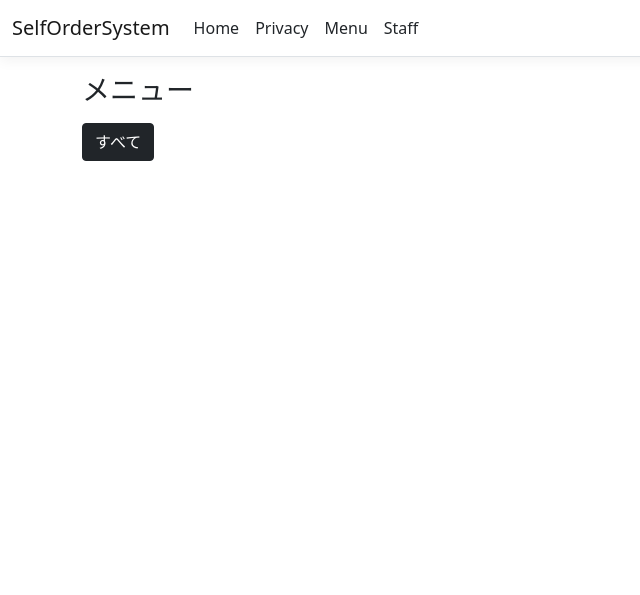
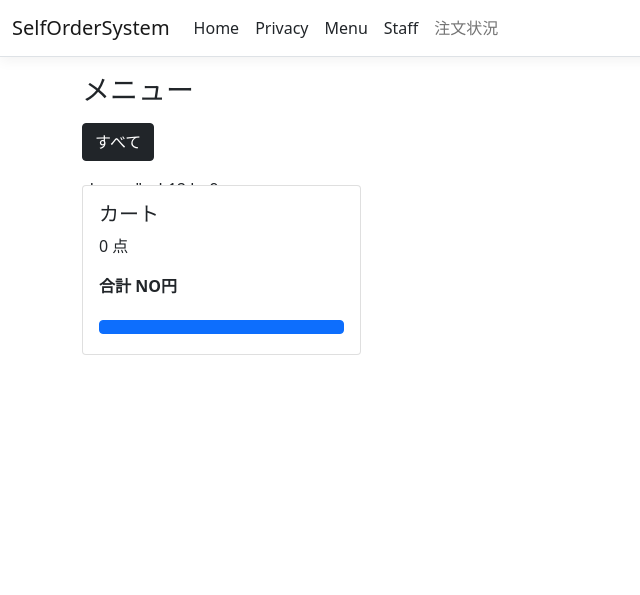
Before and after one commit to 37143YoshinoRen/OOP2026, an ASP.NET Core app: page /Menu in a window 1280 px wide. Shown: the top 595 px of the page, without its empty margins (0-640 px from the left). Run offline with ASP.NET Core 8, Linux system fonts and the light colour scheme; style sheets or scripts are compiled from the project's sources.

Commit message:
カート右側　できてません

```diff
--- a/AspNetCoreMVC/SelfOrderSystem/Views/Menu/Index.cshtml
+++ b/AspNetCoreMVC/SelfOrderSystem/Views/Menu/Index.cshtml
@@ -29,6 +29,8 @@
     <div class="alert alert-danger">@errorMessage</div>
 }
 
+<div class=" = "row g-4">
+    <div>class = "col-12 lg-9
     <div class="row g-3">
         @foreach (var product in Model.Products) {
             <div class="col-12 col-md-6 col-xl-4">
@@ -70,6 +72,28 @@
             </div>
         }
     </div>
+    @*右側カード概要*@
+    <div class="col-12 col-lg-3">
+        <aside class = "card so-cart-sidebar">
+                <div class="card-body">
+                    <h2 class="h5">カート</h2>
+
+                    <p>@Model.CartItemCount 点</p>
+
+                    <p class=" fw-bold">
+                        合計 @Model.CartTotal.ToString("NO")円
+                    </p>
+
+                    <a asp-controller="Cart" asp-action="Index"
+                    class="btn btn-primary w-100" disabled>
+        </aside>
+    </div>
+
+</div>
+
+
+
+
 
 @* カートに商品があるときだけ合計数量・合計金額・リンクを表示する *@
 @if (Model.CartItemCount > 0) {
--- a/AspNetCoreMVC/SelfOrderSystem/Views/Shared/_Layout.cshtml
+++ b/AspNetCoreMVC/SelfOrderSystem/Views/Shared/_Layout.cshtml
@@ -14,7 +14,7 @@
             <div class="container-fluid">
                 <a class="navbar-brand" asp-area="" asp-controller="Home" asp-action="Index">SelfOrderSystem</a>
                 <button class="navbar-toggler" type="button" data-bs-toggle="collapse" data-bs-target=".navbar-collapse" aria-controls="navbarSupportedContent"
-                        aria-expanded="false" aria-label="Toggle navigation">
+                aria-expanded="false" aria-label="Toggle navigation">
                     <span class="navbar-toggler-icon"></span>
                 </button>
                 <div class="navbar-collapse collapse d-sm-inline-flex justify-content-between">
@@ -31,6 +31,15 @@
                         <li class="nav-item">
                             <a class="nav-link text-dark" asp-area="" asp-controller="Staff" asp-action="Index">Staff</a>
                         </li>
+                        @if (string.IsNullOrEmpty(Context.Session.GetString("LastOrderPublicId")))
+                        {
+                            <li class="nav-item">
+                                <a class="nav-link " asp-controller="Order" asp-action="MyOrder">注文状況</a>
+                            </li>
+                        }
+
+
+
                     </ul>
                 </div>
             </div>
```
Also changed, not shown: AspNetCoreMVC/SelfOrderSystem/Controllers/OrdersController.cs (+14 -1 lines), AspNetCoreMVC/SelfOrderSystem/Views/Orders/Status.cshtml (+15 -0 lines). Lines whose indentation alone changed are shown as unchanged.
